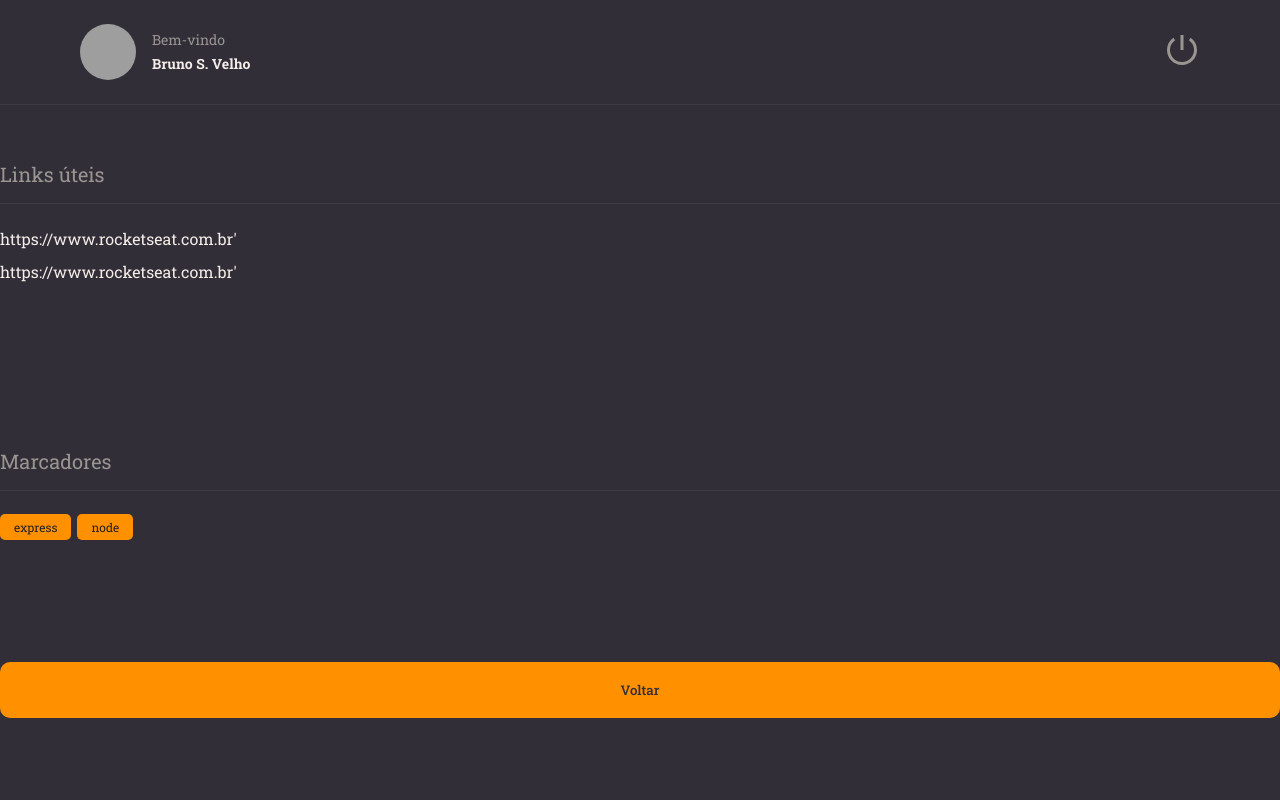
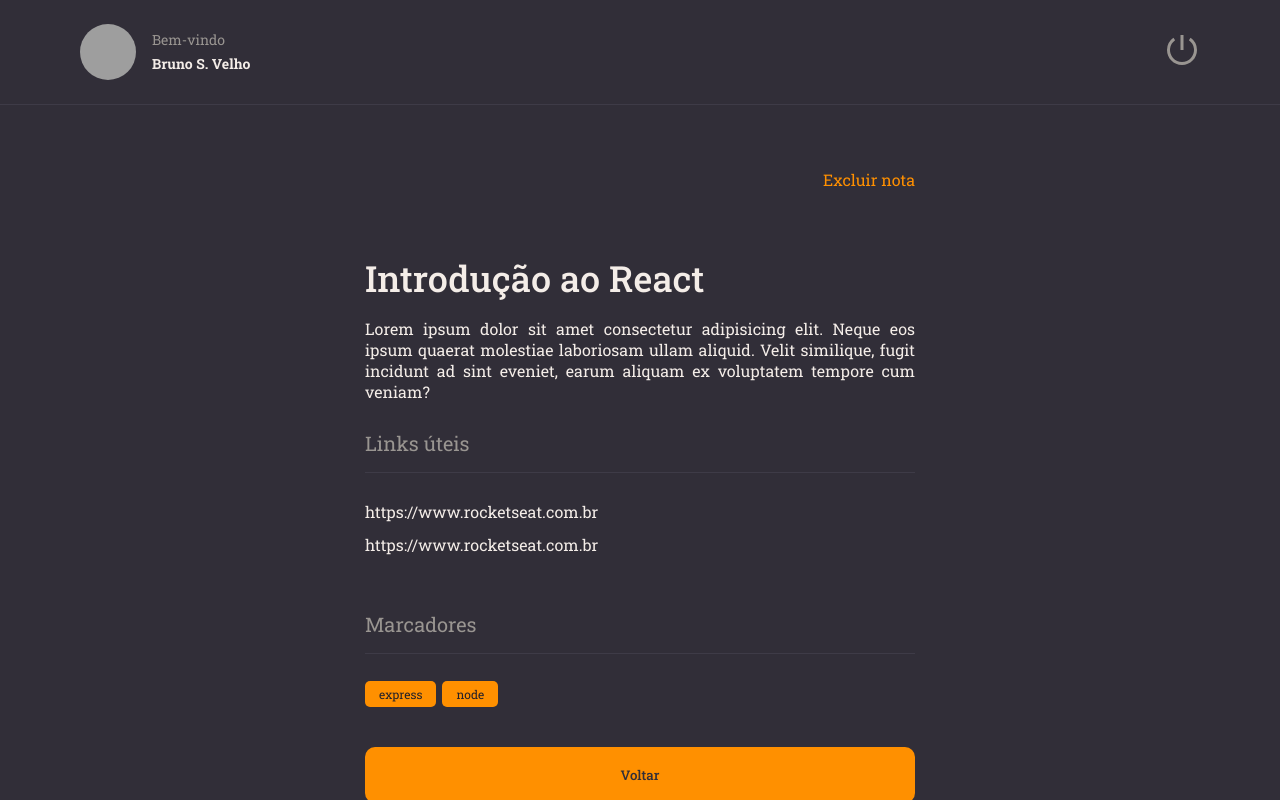
Before and after one commit to vbruno/RS-Explorer-N9-rocketnotes, a React (Vite) app: page / in a window 1280 px wide. Built offline with nearby package versions, Linux system fonts and the light colour scheme; grey boxes are pictures that could not be loaded.

Commit message:
Aula: Finalizando Detalhes

```diff
--- /dev/null
+++ b/src/components/ButtonText/index.jsx
@@ -0,0 +1,18 @@
+import PropTypes from "prop-types";
+
+import { Container } from "./styles";
+
+export function ButtonText({ title, ...rest }) {
+  return (
+    <Container
+      type="button"
+      {...rest}
+    >
+      {title}
+    </Container>
+  )
+}
+
+ButtonText.propTypes = {
+  title: PropTypes.string.isRequired
+}
--- /dev/null
+++ b/src/components/ButtonText/styles.js
@@ -0,0 +1,9 @@
+import styled from "styled-components";
+
+export const Container = styled.button`
+  background: none;
+  color: ${({ theme }) => theme.COLORS.ORANGE};
+
+  border: none;
+  font-size: 16px;
+`;
--- a/src/components/Section/styles.js
+++ b/src/components/Section/styles.js
@@ -1,13 +1,13 @@
 import styled from "styled-components";
 
 export const Container = styled.section`
-  margin: 56px 0 28px;
+  margin: 28px 0 ;
 
   > h2 {
     border-bottom: 1px solid ${({ theme }) => theme.COLORS.BACKGROUND_700};
 
     padding-bottom: 16px;
-    margin-bottom: 24px;
+    margin-bottom: 28px;
 
     color: ${({ theme }) => theme.COLORS.GRAY_100};
     font-size: 20px;
--- a/src/pages/Details.jsx
+++ b/src/pages/Details.jsx
@@ -2,8 +2,9 @@ import { Header } from '../components/Header'
 import { Button } from '../components/Button'
 import { Section } from '../components/Section'
 import { Tag } from '../components/Tag'
+import { ButtonText } from '../components/ButtonText'
 
-import { Container, Links } from './styles'
+import { Container, Links, Content } from './styles'
 
 
 
@@ -12,13 +13,26 @@ export function Details() {
     <Container>
       <Header />
 
+      <main>
+        <Content>
+
+          <ButtonText title={'Excluir nota'} />
+
+          <h1>
+            Introdução ao React
+          </h1>
+
+          <p>
+            Lorem ipsum dolor sit amet consectetur adipisicing elit. Neque eos ipsum quaerat molestiae laboriosam ullam aliquid. Velit similique, fugit incidunt ad sint eveniet, earum aliquam ex voluptatem tempore cum veniam?
+          </p>
+
           <Section title={'Links úteis'}>
             <Links>
               <li>
-            <a href="#">https://www.rocketseat.com.br'</a>
+                <a href="#">https://www.rocketseat.com.br</a>
               </li>
               <li>
-            <a href="#">https://www.rocketseat.com.br'</a>
+                <a href="#">https://www.rocketseat.com.br</a>
               </li>
 
             </Links>
@@ -29,6 +43,8 @@ export function Details() {
           </Section>
 
           <Button title={'Voltar'} />
+        </Content>
+      </main>
     </Container>
   )
 }
--- a/src/pages/styles.js
+++ b/src/pages/styles.js
@@ -9,6 +9,12 @@ export const Container = styled.div`
   grid-template-areas:
     "header"
     "content";
+
+  > main {
+    grid-area: content;
+    overflow-y: scroll;
+    padding: 64px 0;
+  }
 `
 export const Links = styled.ul`
   list-style: none;
@@ -21,3 +27,26 @@ export const Links = styled.ul`
     }
   }
 `
+export const Content = styled.div`
+  max-width: 550px;
+  margin: 0 auto;
+
+  display: flex;
+  flex-direction: column;
+
+  > button:first-child {
+    align-self: end;
+  }
+
+  > h1 {
+    font-size: 36px;
+    font-weight: 500;
+    padding-top: 64px;
+  }
+
+  > p {
+    font-size: 16px;
+    margin-top: 16px;
+    text-align: justify;
+  }
+`;
```
Lines whose indentation alone changed are shown as unchanged.
